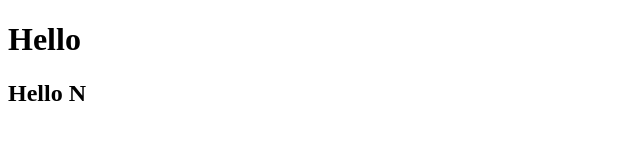
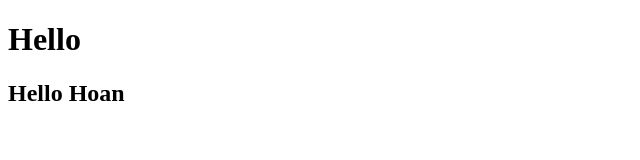
Before and after one commit to hoansn00/demo-git, a plain HTML site: page about.html in a window 1280 px wide. Shown: the full height of the page, 0-640 px from the left. Drawn offline with Linux system fonts and the light colour scheme.

Commit message:
update about.html

```diff
--- a/about.html
+++ b/about.html
@@ -10,7 +10,7 @@
 
 <body>
     <h1>Hello</h1>
-    <h2>Hello N</h2>
+    <h2>Hello Hoan</h2>
 </body>
 
 </html>
```
